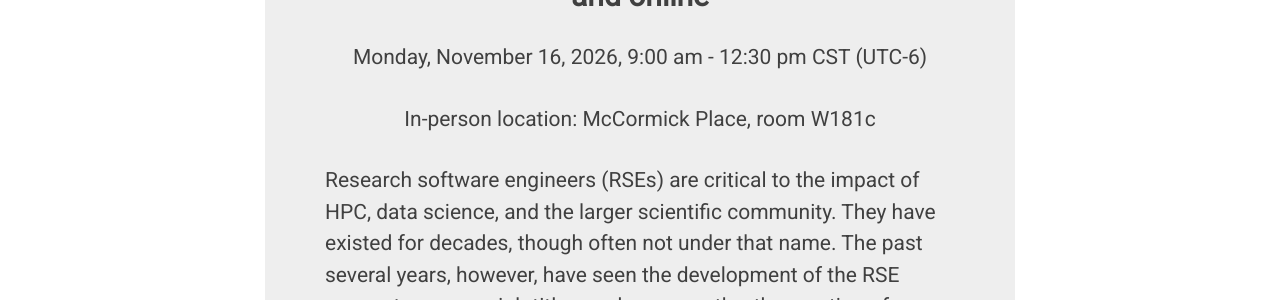
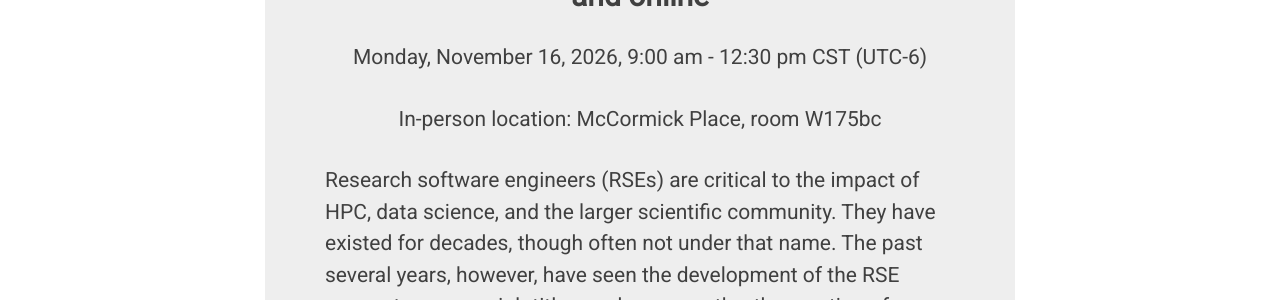
Before and after one commit to USRSE/rse-hpc-2026, a Jekyll site: the page built from index.html, in a window 1280 px wide and 900 px high. Shown: the part 222-522 px from the top of the window. Built offline with Jekyll 4.4.1, drawn with Linux system fonts in a browser that asks for light colours; nearby versions of some CDN libraries; the list of posts is cut into pages by our own code.

Commit message:
Update in-person location

```diff
--- a/index.html
+++ b/index.html
@@ -13,7 +13,7 @@ fb-img:
   <p>
   Monday, November 16, 2026, 9:00 am - 12:30 pm CST (UTC-6)
   <p>
-  In-person location:  McCormick Place, room W181c
+  In-person location:  McCormick Place, room W175bc
   </center></h2>
 
   <p>
```
Also changed, not shown: pages/agenda.md (+1 -1 lines).
